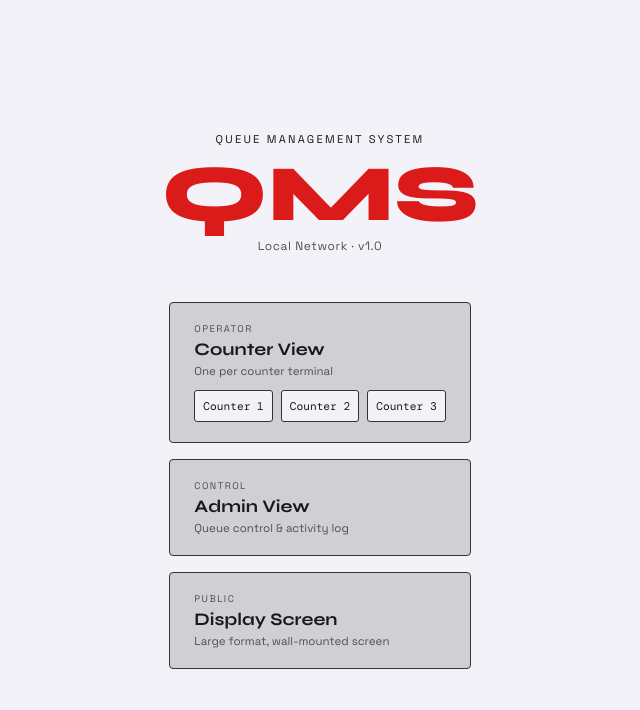
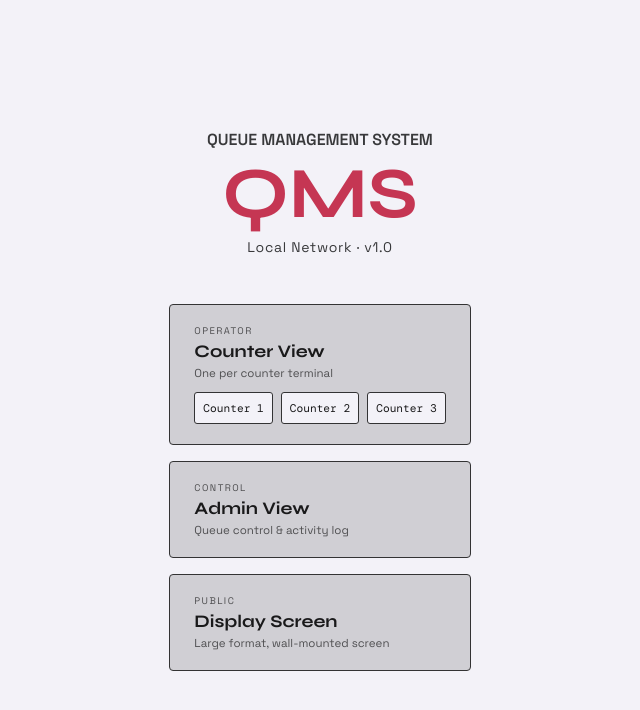
Before and after one commit to arielcorteldev/qms-v1, a plain HTML site: page frontend/index.html in a window 1280 px wide. Shown: the whole page, without its empty margins (320-960 px from the left). Drawn offline with nearby package versions, Linux system fonts and the light colour scheme.

Commit message:
change styling for hub headings and subheadings

```diff
--- a/frontend/css/styles.css
+++ b/frontend/css/styles.css
@@ -262,26 +262,27 @@ html, body {
 }
 
 .hub-label {
-  font-family: var(--);
-  font-size: 0.7rem;
-  letter-spacing: 0.2em;
-  color: var(--text);
+  font-family: var(--font-body);
+  font-weight: var(--font-weight-bold);
+  font-size: var(--font-size-body);
+  color: var(--color-neutral-800);
   text-transform: uppercase;
-  margin-bottom: 0.5rem;
+  margin-bottom: var(--spacing-1);
 }
 
 .hub h1 {
-  font-family: var(--display);
-  font-size: clamp(2.5rem, 8vw, 5rem);
-  font-weight: 800;
-  color: var(--accent);
+  font-family: var(--font-heading);
+  font-size: var(--font-size-h1-desktop);
+  font-weight: var(--font-weight-bold);
+  color: var(--color-primary-500);
   line-height: 1;
-  margin-bottom: 0.25rem;
+  margin-bottom: var(--spacing-1)
 }
 
 .hub .sub {
-  font-size: 0.75rem;
-  color: var(--text2);
+    font-family: var(--font-body);
+  font-size: var(--font-size-body-sm);
+  color: var(--color-neutral-800);
   margin-bottom: 3rem;
   letter-spacing: 0.05em;
 }
```
